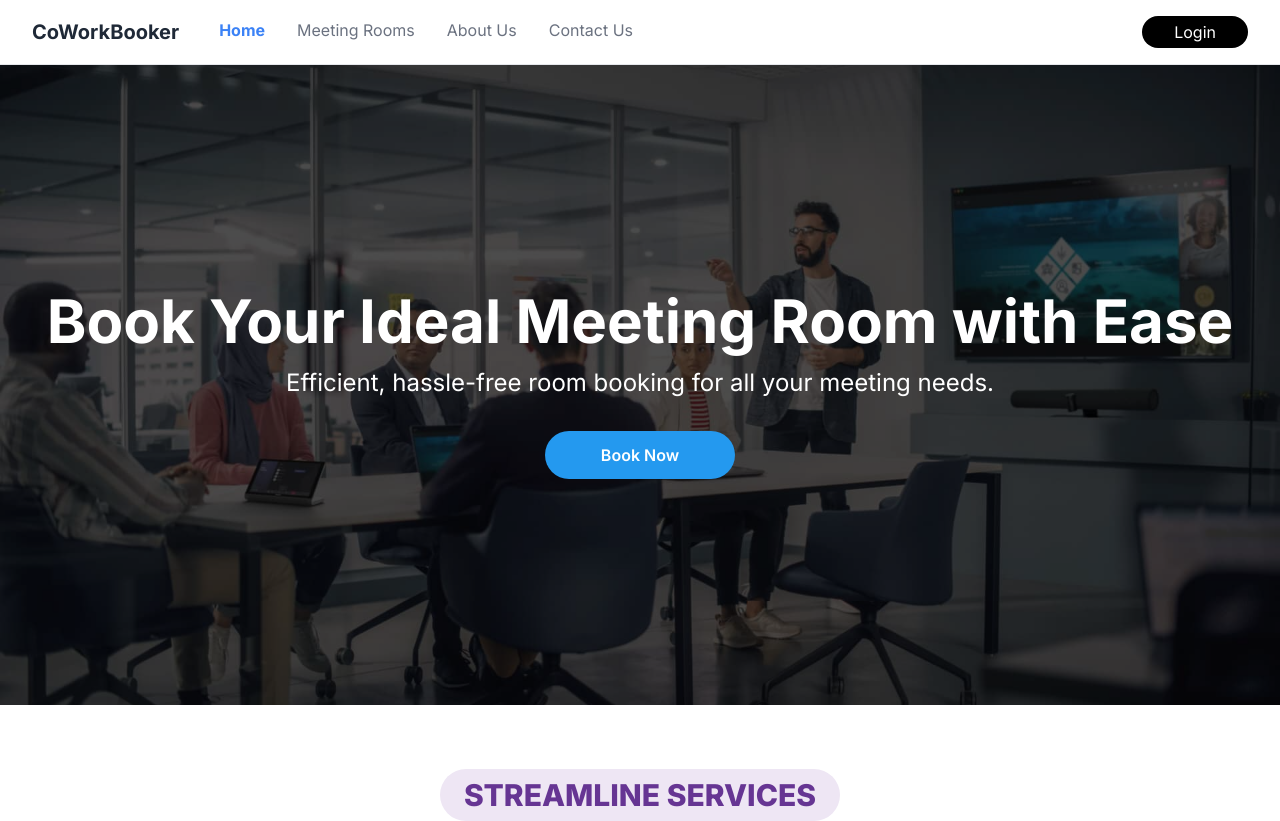
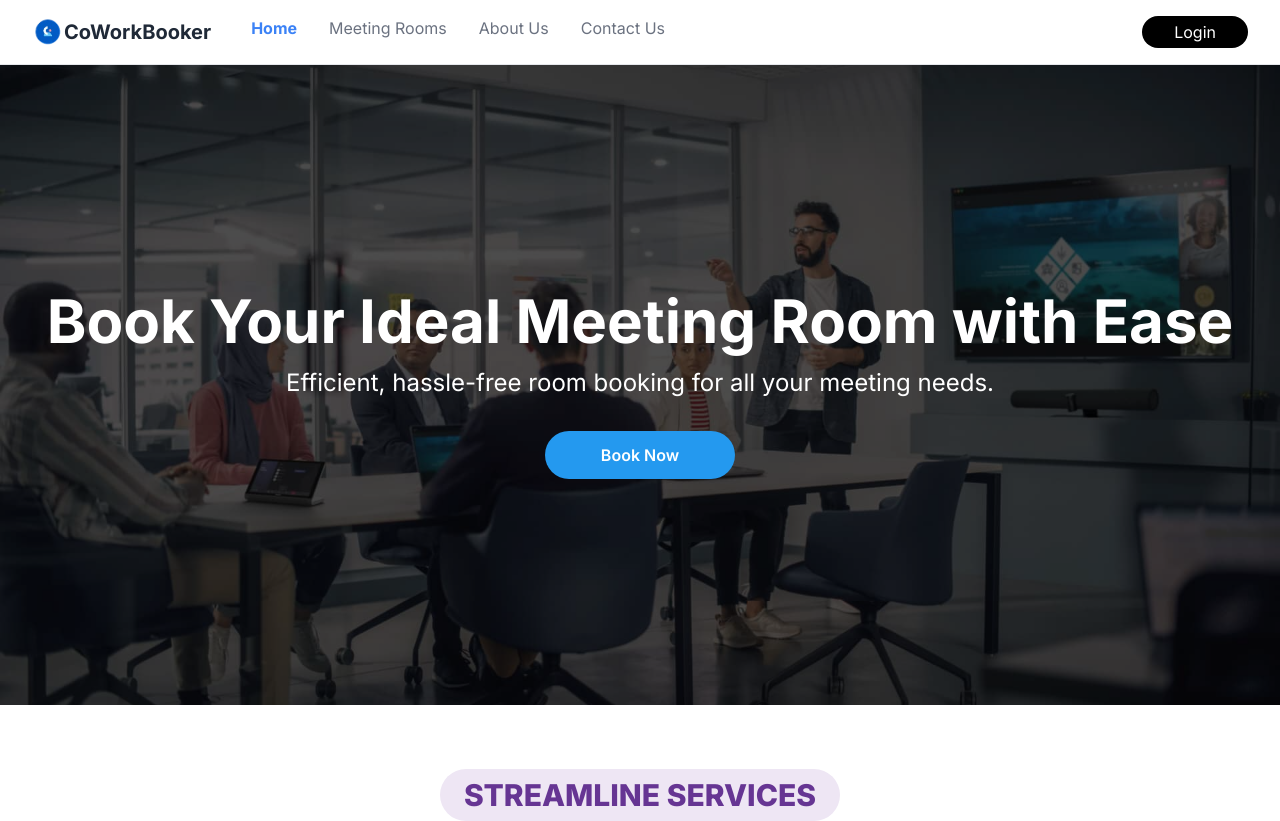
Before and after one commit to mdsejan/co-work-booker-client, a React (Vite) app: page / in a window 1280 px wide. Shown: the top 821 px of the page. Built offline with nearby package versions, Linux system fonts and the light colour scheme; no server answers.

Commit message:
add icon

```diff
--- a/index.html
+++ b/index.html
@@ -3,7 +3,7 @@
 
 <head>
   <meta charset="UTF-8" />
-  <link rel="icon" type="image/svg+xml" href="/vite.svg" />
+  <link rel="icon" type="image/svg+xml" href="/fav2.png" />
   <meta name="viewport" content="width=device-width, initial-scale=1.0" />
   <title>CoWorkBooker</title>
 </head>
--- a/src/pages/shared/Navbar.tsx
+++ b/src/pages/shared/Navbar.tsx
@@ -116,7 +116,6 @@ const Navbar: React.FC = () => {
 
   return (
     <nav className="bg-white border-b sticky top-0 z-50">
-      {" "}
       {/* Add z-index and relative */}
       <div className="max-w-screen-2xl mx-auto px-4 sm:px-6 lg:px-8">
         <div className="flex justify-between items-center h-16">
@@ -128,7 +127,10 @@ const Navbar: React.FC = () => {
                 className="text-xl font-bold text-gray-800 hover:text-gray-600"
                 onClick={closeMenu}
               >
-                CoWorkBooker
+                <div className="flex justify-center items-center">
+                  <img src="/fav2.png" alt="logo" className="w-8 h-8" />
+                  <h1>CoWorkBooker</h1>
+                </div>
               </Link>
             </div>
             <div className="hidden md:flex space-x-8 ml-10">{navLinks}</div>
```
Also changed, not shown: public/fav.png (added), public/fav2.png (added).
